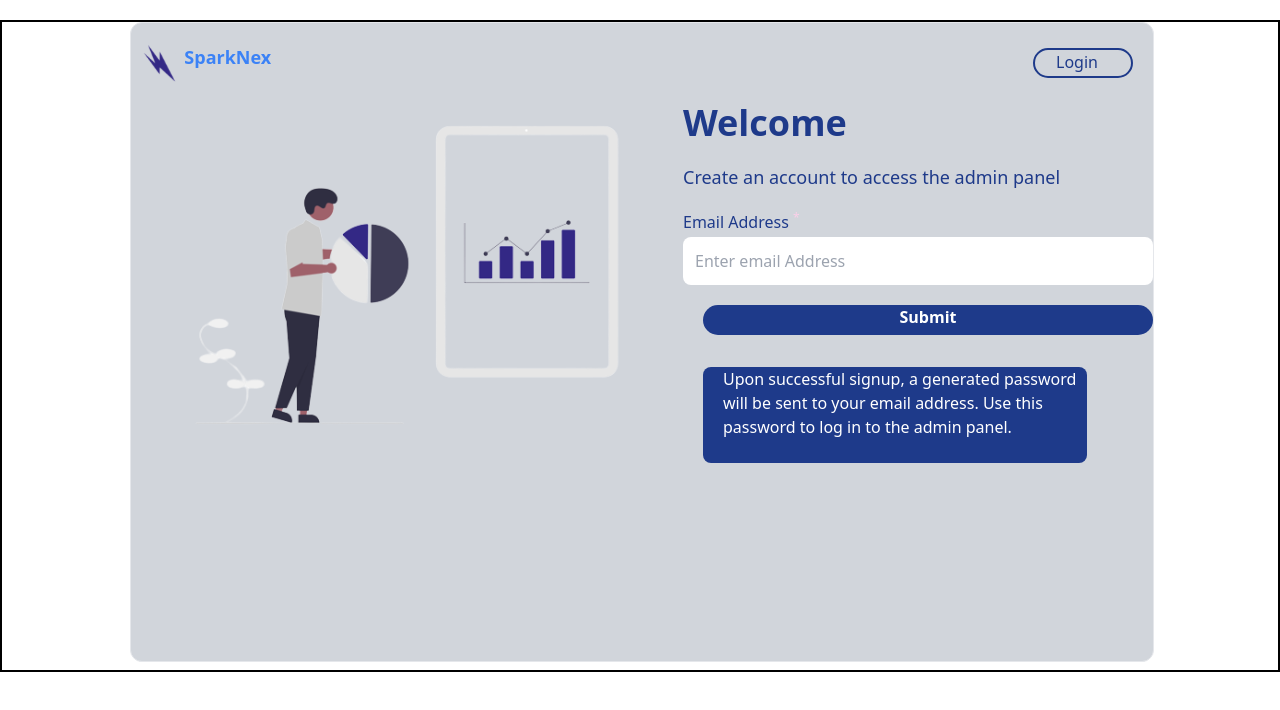
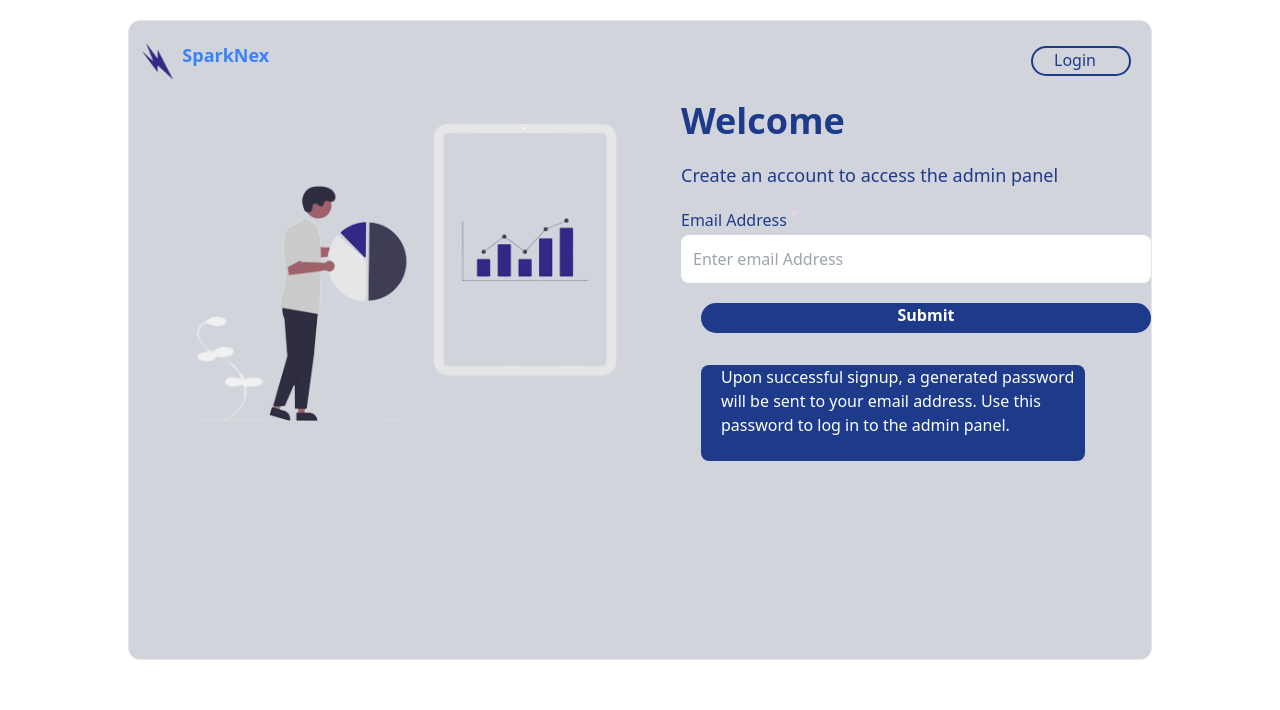
Before and after one commit to pankaj-singhh/R-Sparknex, a React (Create React App) app: page /adminSignup in a window 1280 px wide. Shown: the top 710 px of the page. Built offline with nearby package versions, Linux system fonts and the light colour scheme.

Commit message:
Your commit message here

```diff
--- a/src/login-signuppage/AdminLogin.jsx
+++ b/src/login-signuppage/AdminLogin.jsx
@@ -30,7 +30,7 @@ const AdminLogin = () => {
   }
 
   return (
-    <div className="border-2 border-black mt-5 ">
+    <div className="mt-5 ">
       <div className="w-[80vw] h-[auto] border bg-gray-300 ml-10 lg:ml-32 rounded-xl mb-2 pb-5">
         <div className="flex justify-between items-center mt-5">
           <div className="flex ml-3 ">
--- a/src/login-signuppage/AdminSignUp.jsx
+++ b/src/login-signuppage/AdminSignUp.jsx
@@ -22,7 +22,7 @@ const AdminSignUp = () => {
   };
 
   return (
-    <div className="border-2 border-black mt-5 ">
+    <div className="mt-5 ">
       <div className="w-[80vw] h-[85vh] lg:h-[80vh] border bg-gray-300 ml-10 lg:ml-32 rounded-xl mb-2">
         <div className="flex justify-between items-center mt-5">
           <div className="flex ml-3 ">
```
